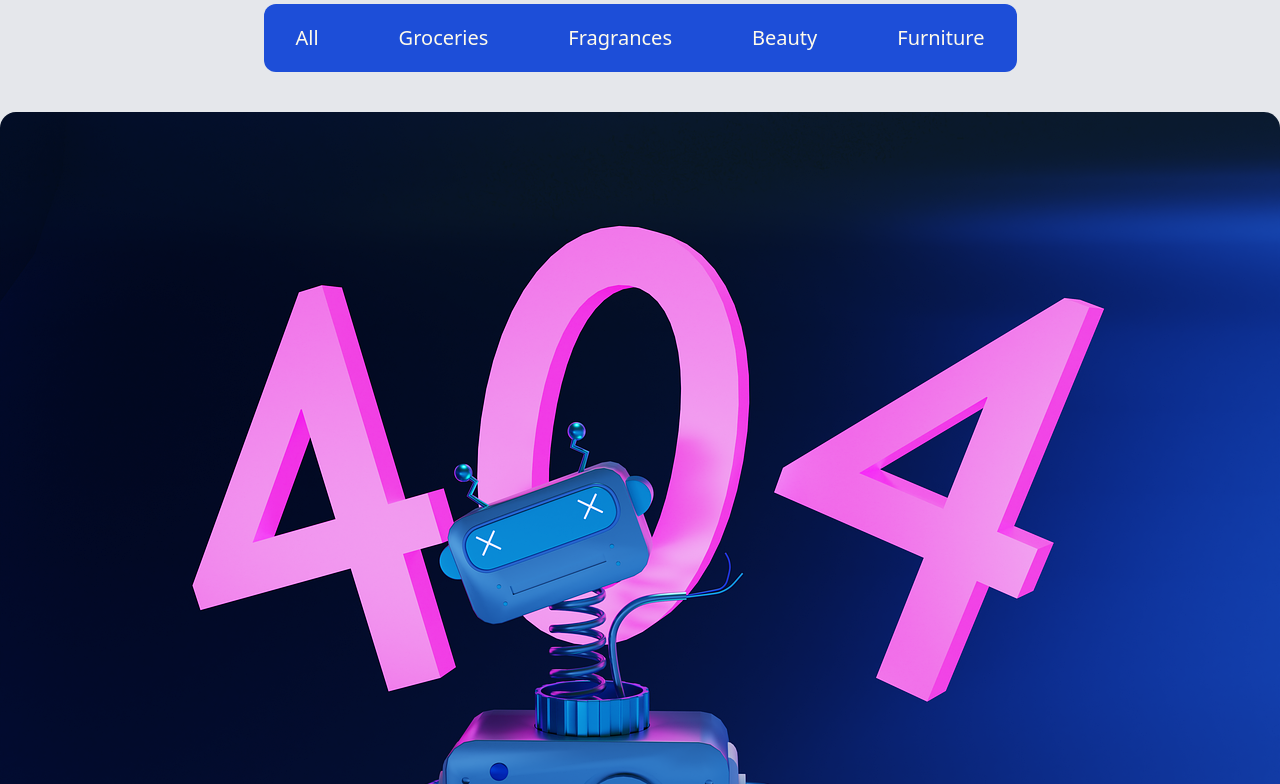
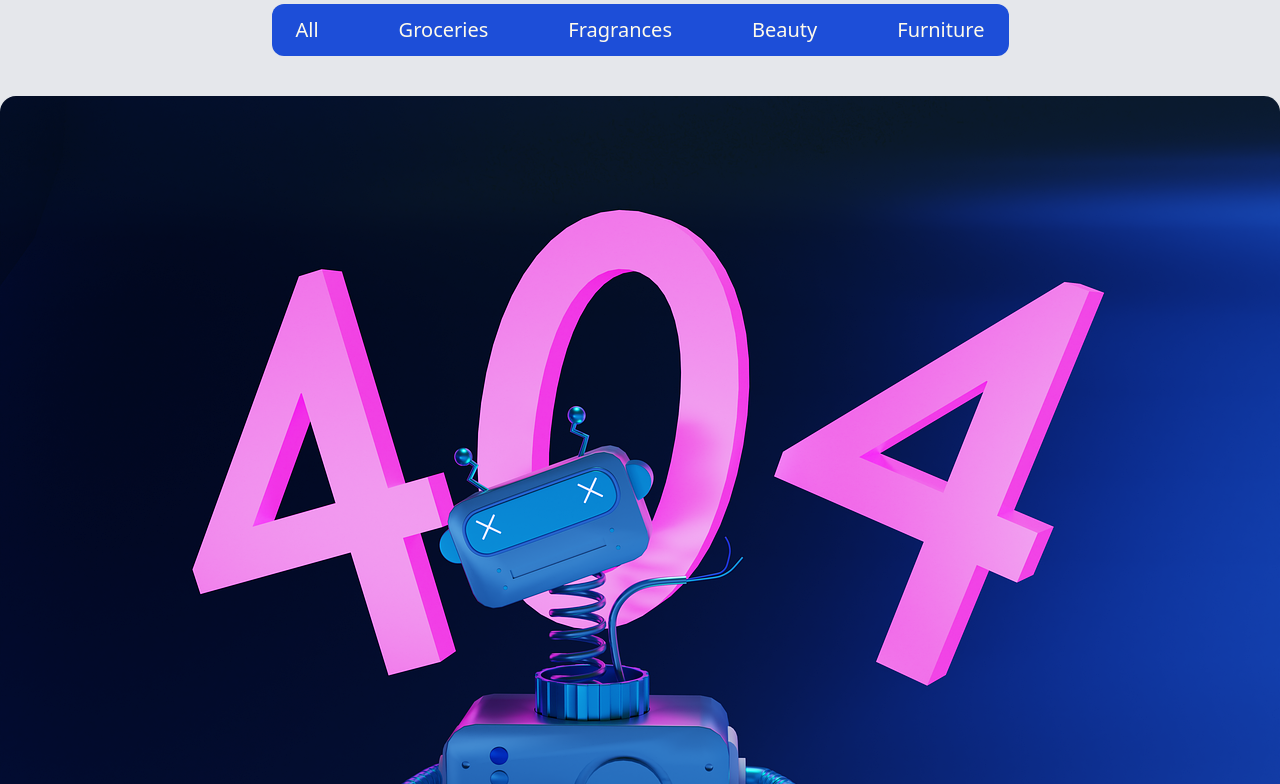
Before and after one commit to Pujan0021/3rd-Sem-Project, a plain HTML site: page index.html in a window 1280 px wide. Shown: the part 76-860 px from the top of the page. Drawn offline with nearby package versions, Linux system fonts and the light colour scheme; some packages are replaced by stand-ins of ours; no server answers; a script that the page names is missing.

Commit message:
Category Updated

```diff
--- a/index.html
+++ b/index.html
@@ -43,7 +43,7 @@
     <section>
       <div class="flex justify-center">
         <div
-          class="bg-blue-700 w-fit rounded-xl text-amber-50 flex-row py-3 justify-center px-3"
+          class="bg-blue-700 w-fit rounded-xl text-amber-50 flex-row py-1 justify-center px-1"
         >
           <ul class="flex w-fit justify-center text-xl my-2 mx-5 gap-20">
             <li class="cursor-pointer hover:">
```
